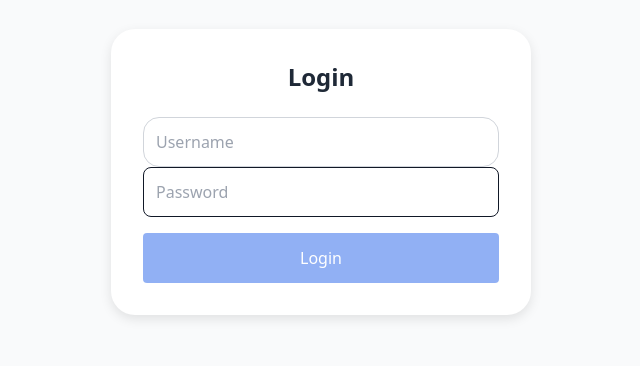
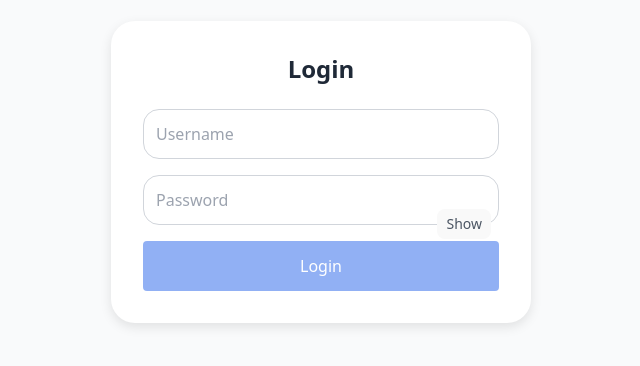
Before and after one commit to arch2603/frontend-react-payroll, a React (Vite) app: page /login in a window 1280 px wide. Shown: the part 228-594 px from the top of the page, without its empty margins (319-959 px from the left). Built offline with nearby package versions, Linux system fonts and the light colour scheme.

Commit message:
Fixed the user and password input fields overlapping each other, adding div to contain the username and password and add className relative to the password div. Also add a button to allow password to toggle from hide to display

```diff
--- a/src/pages/Login.jsx
+++ b/src/pages/Login.jsx
@@ -6,6 +6,7 @@ import { useAuth } from "../context/AuthContext";
 export default function Login() {
   const [username, setUsername] = useState("");
   const [password, setPassword] = useState("");
+  const [showPwd, setShowPwd] = useState(false);
   const [error, setError] = useState("");
   const { login } = useAuth();
   const navigate = useNavigate();
@@ -21,7 +22,7 @@ export default function Login() {
         username,
         password
 
-      },{ withCredentials: true });
+      }, { withCredentials: true });
       login(res.data.token, res.data.role);
       navigate("/dashboard");
     } catch (err) {
@@ -31,9 +32,11 @@ export default function Login() {
 
   return (
     <div className="grid min-h-dvh place-items-center bg-neutral-light px-4">
-      <form onSubmit={handleSubmit} className="bg-white p-8 rounded-2xl shadow-card w-[360px] sm:w-[420px]">
+      <form onSubmit={handleSubmit} className="bg-white p-8 rounded-2xl shadow-card w-[360px] sm:w-[420px] space-y-4">
         <h2 className="text-2xl font-bold mb-6 text-center text-gray-800">Login</h2>
         {error && <p className="text-red-500 mb-4 text-sm text-center">{error}</p>}
+
+        <div>
           <label htmlFor="username" className="sr-only">
             Username
           </label>
@@ -44,27 +47,48 @@ export default function Login() {
             placeholder="Username"
             value={username}
             onChange={(e) => setUsername(e.target.value)}
-          className=" w-full rounded-xl border border-gray-300
+            className=" w-full rounded-xl border border-gray-300 p-3
                        focus-visible:outline-none
                        focus-visible:border-emerald-500
-                      focus-visible:ring-2 focus-visible:ring-emerald-500 focus-visible:ring-offset-0
-                      p-3"
+                       focus-visible:ring-2 focus-visible:ring-emerald-500"
           />
+        </div>
+
+        <div className="relative">
           <label htmlFor="password" className="sr-only">
             Password
           </label>
           <input
             id="password"
             name="password"
-          type="password"
+            type={showPwd ? "text" : "password"}
             placeholder="Password"
             value={password}
             onChange={(e) => setPassword(e.target.value)}
-          className="border border-neutral-dark p-3 rounded-2xl rounded-lg w-full mb-4 focus:outline-none focus:ring-2 focus:ring-primary-light"
+            aria-invalid={Boolean(error)}
+            className="w-full rounded-xl border border-gray-300 p-3
+                       focus-visible:outline-none
+                       focus-visible:border-emerald-500
+                       focus-visible:ring-2 focus-visible:ring-emerald-500 pr-16"
           />
-        <button type="submit"
+          <button
+            type="button"
+            onClick={() => setShowPwd((v) => !v)}
+            className="absolute right-2 top-[34px] px-2 py-1 text-sm text-gray-600 hover:text-gray-800
+                       dark:text-gray-300 dark:hover:text-white"
+            aria-label={showPwd ? "Hide password" : "Show password"}
+            disabled={loading}
+          >
+            {showPwd ? "Hide" : "Show"}
+          </button>
+        </div>
+
+        <button
+          type="submit"
           disabled={!username || !password}
-                className="bg-blue-600 text-white px-4 py-3 rounded w-full hover:bg-blue-700 disabled:opacity-50 disabled:cursor-not-allowed"
+          className="bg-blue-600 text-white px-4 py-3 mb-4
+                     rounded w-full hover:bg-blue-700
+                     disabled:opacity-50 disabled:cursor-not-allowed"
         >
           {loading ? "Signing in…" : "Login"}
         </button>
```
Lines whose indentation alone changed are shown as unchanged.
